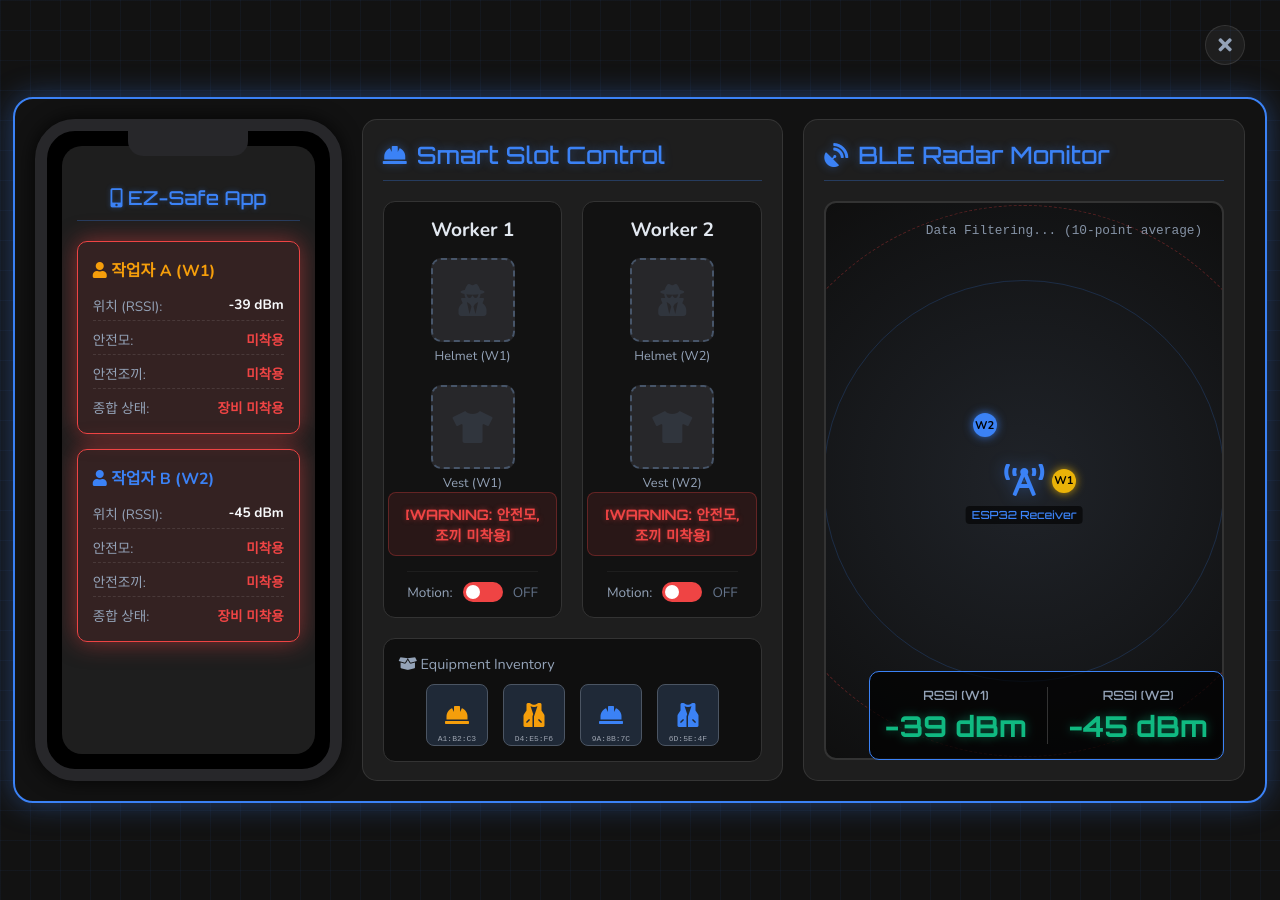
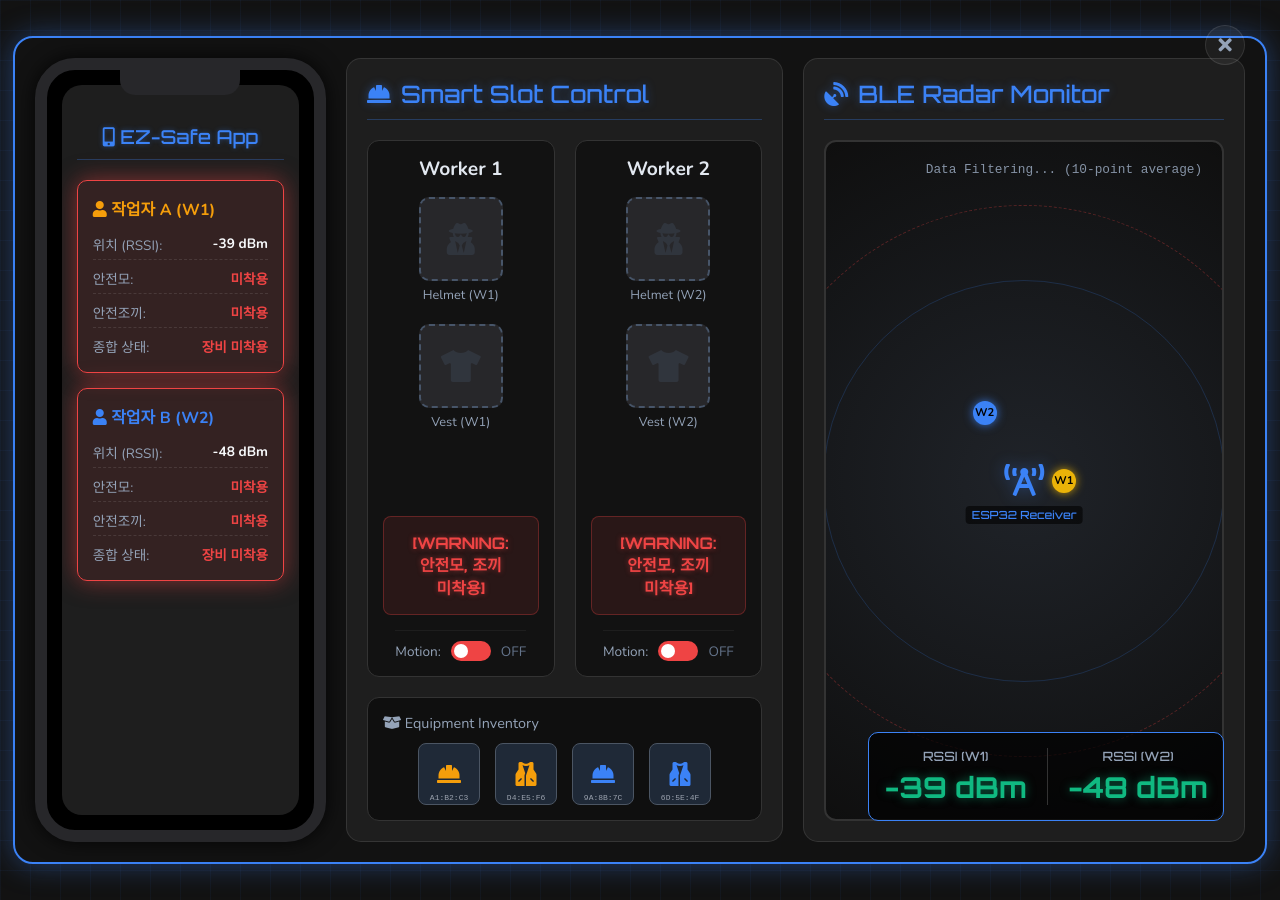
Before and after one commit to lee-myeong-eun/lee-myeong-eun.github.io, a Jekyll site: the page built from _pages/ezsafe-simulator.html, in a window 1280 px wide. Built offline with Jekyll 4.4.1, drawn with Linux system fonts in a browser that asks for light colours.

Commit message:
Fix text truncation, enlarge phone and control panels, adjust container height

```diff
--- a/_pages/ezsafe-simulator.html
+++ b/_pages/ezsafe-simulator.html
@@ -76,8 +76,8 @@
             display: flex;
             width: 98vw;
             max-width: 1800px;
-            aspect-ratio: 16 / 9;
-            max-height: 90vh;
+            height: 92vh;
+            min-height: 700px;
             background: rgba(18, 18, 18, 0.95);
             border: 2px solid var(--border-neon);
             border-radius: 20px;
@@ -104,7 +104,7 @@
 
         /* 중앙 스마트 슬롯 영역 (원래 좌측) */
         .left-panel {
-            flex: 1.5;
+            flex: 2;
             display: flex;
             flex-direction: column;
             background: var(--panel-bg);
@@ -239,15 +239,19 @@
             margin-top: auto;
             width: 100%;
             text-align: center;
-            padding: 10px;
+            padding: 15px;
             border-radius: 8px;
             font-family: 'Orbitron', sans-serif;
             font-weight: bold;
-            font-size: 0.9rem;
+            font-size: 1rem;
             background: rgba(239, 68, 68, 0.1);
             color: var(--danger-color);
             border: 1px solid rgba(239, 68, 68, 0.3);
             text-shadow: 0 0 5px var(--danger-glow);
+            white-space: pre-wrap;
+            word-break: keep-all;
+            line-height: 1.4;
+            box-sizing: border-box;
         }
 
         .worker-status.stable {
@@ -507,7 +511,7 @@
             color: var(--danger-color);
             text-shadow: 0 0 15px var(--danger-glow);
             background: rgba(0,0,0,0.8);
-            padding: 10px 20px;
+            padding: 15px 30px;
             border-radius: 8px;
             border: 1px solid var(--danger-color);
             opacity: 0;
@@ -515,6 +519,12 @@
             z-index: 30;
             text-align: center;
             pointer-events: none;
+            width: 85%;
+            max-width: 600px;
+            white-space: pre-wrap;
+            word-break: keep-all;
+            line-height: 1.4;
+            box-sizing: border-box;
         }
 
         .radar-warning-text.show {
@@ -561,8 +571,8 @@
 
         /* 스마트폰 UI 스타일 */
         .phone-panel {
-            flex: 1;
-            max-width: 380px;
+            flex: 1.2;
+            max-width: 450px;
             background: #000;
             border: 12px solid #27272a;
             border-radius: 40px;
```
